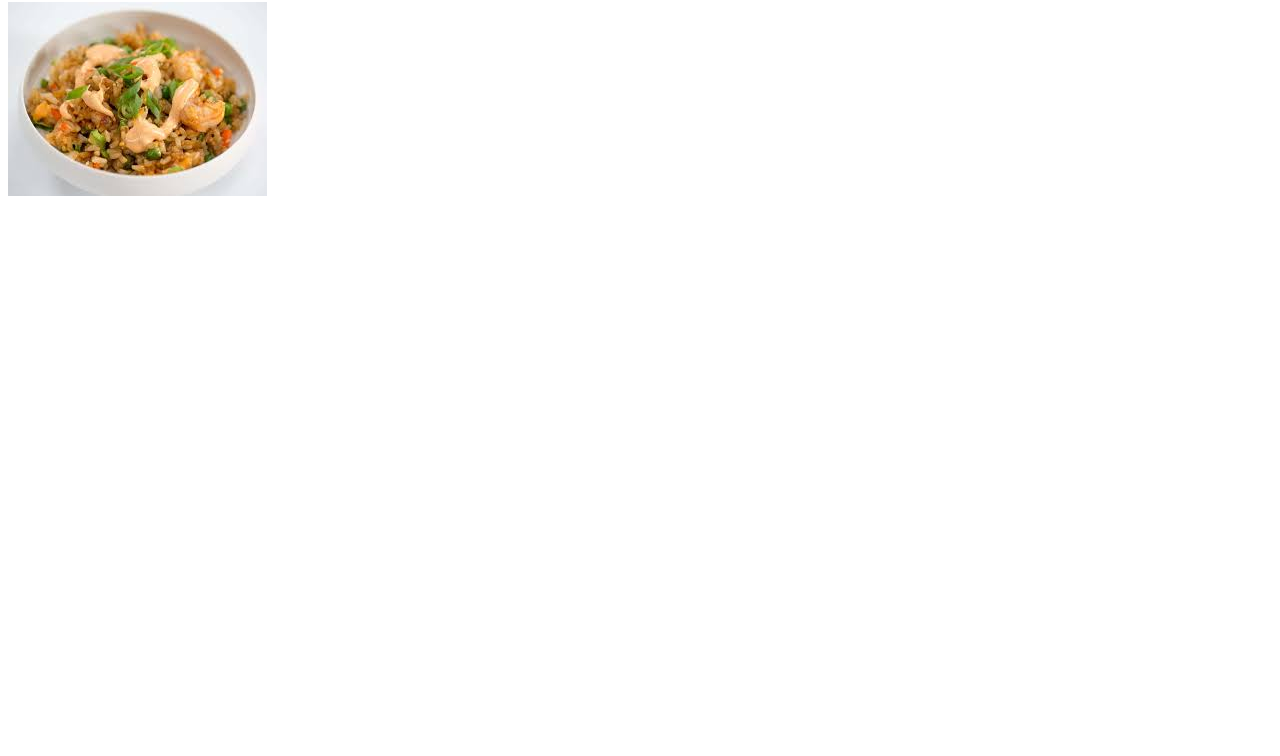
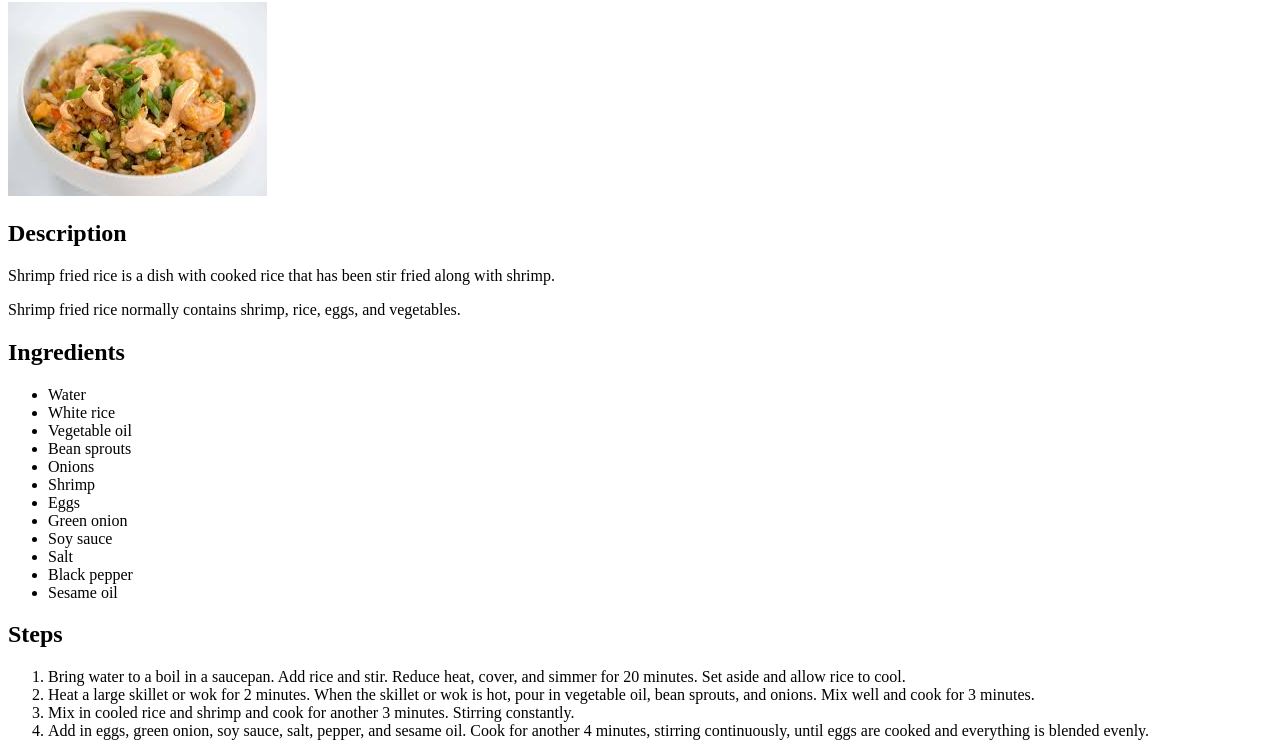
Before and after one commit to kosarsi/odin-recipes, a plain HTML site: page recipes/shrimp.html in a window 1280 px wide. Shown: the part 78-834 px from the top of the page. Before the commit the page ends 800 px from the top, so only its background shows below. Drawn offline with Linux system fonts and the light colour scheme.

Commit message:
Added shrimp description, ingredients, and steps

```diff
--- a/recipes/shrimp.html
+++ b/recipes/shrimp.html
@@ -8,6 +8,30 @@
 <body>
     <h1>Shrimp Fried Rice</h1>
         <img src="../images/Shrimp.jpeg" alt="Shrimp Fried Rice">
-
+        <h2>Description</h2>
+            <p>Shrimp fried rice is a dish with cooked rice that has been stir fried along with shrimp.</p>
+            <p>Shrimp fried rice normally contains shrimp, rice, eggs, and vegetables.</p>
+        <h2>Ingredients</h2>
+            <ul>
+                <li>Water</li>
+                <li>White rice</li>
+                <li>Vegetable oil</li>
+                <li>Bean sprouts</li>
+                <li>Onions</li>
+                <li>Shrimp</li>
+                <li>Eggs</li>
+                <li>Green onion</li>
+                <li>Soy sauce</li>
+                <li>Salt</li>
+                <li>Black pepper</li>
+                <li>Sesame oil</li>
+            </ul>
+        <h2>Steps</h2>
+            <ol>
+                <li>Bring water to a boil in a saucepan. Add rice and stir. Reduce heat, cover, and simmer for 20 minutes. Set aside and allow rice to cool.</li>
+                <li>Heat a large skillet or wok for 2 minutes. When the skillet or wok is hot, pour in vegetable oil, bean sprouts, and onions. Mix well and cook for 3 minutes.</li>
+                <li>Mix in cooled rice and shrimp and cook for another 3 minutes. Stirring constantly.</li>
+                <li>Add in eggs, green onion, soy sauce, salt, pepper, and sesame oil. Cook for another 4 minutes, stirring continuously, until eggs are cooked and everything is blended evenly.</li>
+            </ol>
 </body>
 </html>
```
